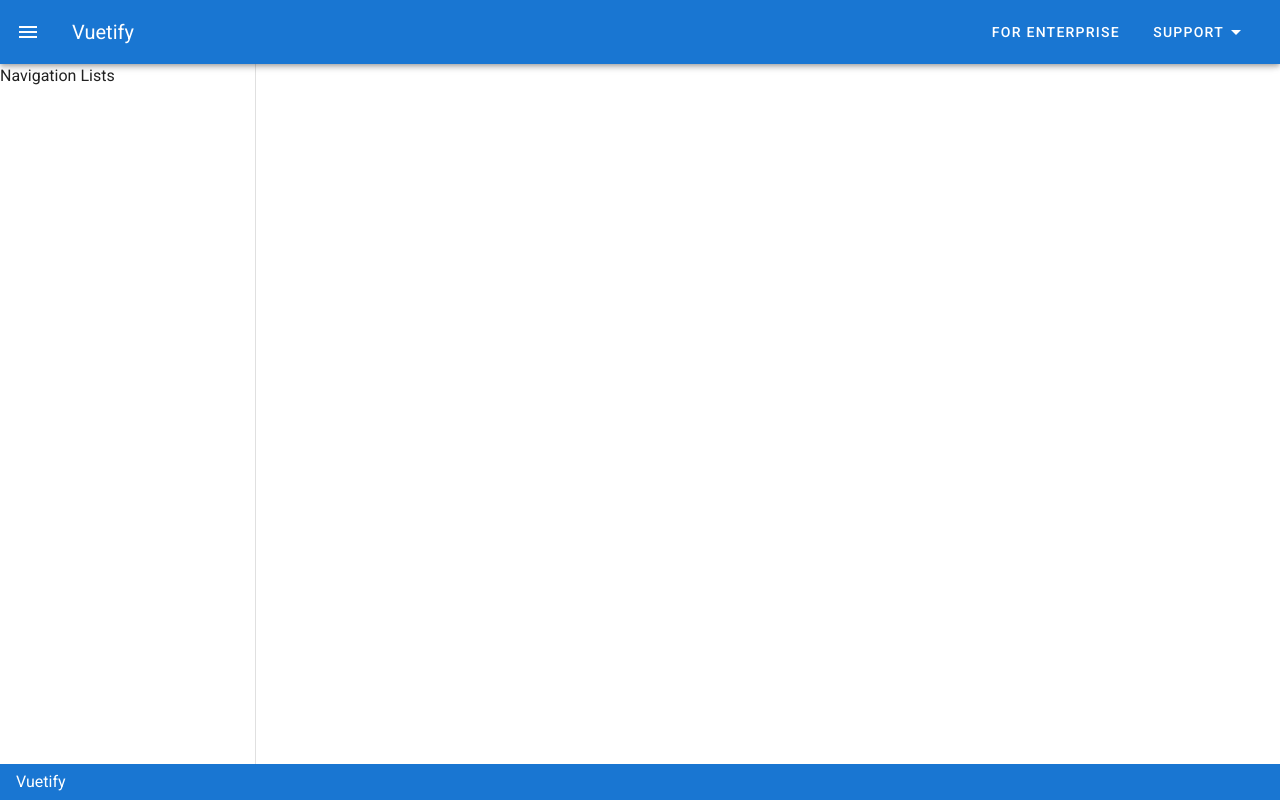
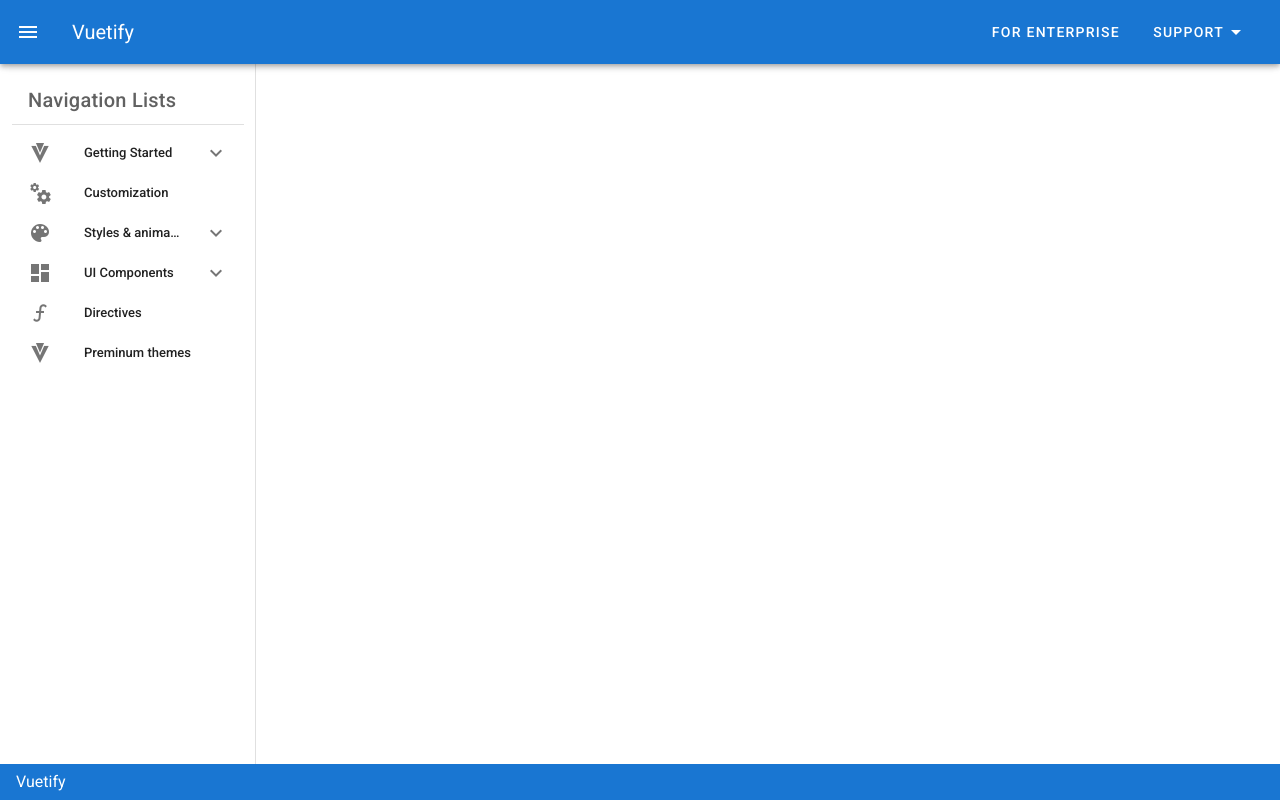
Before and after one commit to mayumiasakawa/first-vuetify, a Vue app: page / in a window 1280 px wide. Built offline with nearby package versions, Linux system fonts and the light colour scheme.

Commit message:
add to drowermenu

```diff
--- a/src/App.vue
+++ b/src/App.vue
@@ -1,6 +1,36 @@
 <template>
   <v-app>
-    <v-navigation-drawer app v-model="drawer" clipped>Navigation Lists</v-navigation-drawer>
+    <v-navigation-drawer app v-model="drawer" clipped>
+      <v-container>
+        <v-list-item>
+          <v-list-item-content>
+            <v-list-item-title class="title grey--text text--darken-2">
+              Navigation Lists
+            </v-list-item-title>
+          </v-list-item-content>
+        </v-list-item>
+        <v-divider></v-divider>
+        <v-list dense nav>
+          <v-list-group
+          v-for="nav_list in nav_lists"
+          :key="nav_list.name"
+          :prepend-icon="nav_list.icon"
+          no-action
+          :append-icon="nav_list.lists ? undefined: ''">
+          <template v-slot:activator>
+            <v-list-item-content>
+              <v-list-item-title>{{ nav_list.name }}</v-list-item-title>
+            </v-list-item-content>
+          </template>
+          <v-list-item v-for="list in nav_list.lists" :key="list">
+            <v-list-item-content>
+              <v-list-item-title>{{ list }}</v-list-item-title>
+            </v-list-item-content>
+          </v-list-item>
+          </v-list-group>
+        </v-list>
+      </v-container>
+      </v-navigation-drawer>
     <v-app-bar color="primary" dark app clipped-left>
       <v-app-bar-nav-icon @click="drawer=!drawer"></v-app-bar-nav-icon>
       <v-toolbar-title>Vuetify</v-toolbar-title>
@@ -42,6 +72,35 @@
         { name: 'Report a bug', icon: 'mdi-bug' },
         { name: 'Github issue board', icon: 'mdi-github' },
         { name: 'Stack overview', icon: 'mdi-stack-overflow' }
+      ],
+      nav_lists: [
+        {
+          name: 'Getting Started',
+          icon: 'mdi-vuetify',
+          lists: ['Quick Start', 'Pre-mode layouts']
+        },
+        {
+          name: 'Customization',
+          icon: 'mdi-cogs'
+        },
+        {
+          name: 'Styles & animations',
+          icon: 'mdi-palette',
+          lists: ['Colors', 'Content', 'Display']
+        },
+        {
+          name: 'UI Components',
+          icon: 'mdi-view-dashboard',
+          lists: ['API explorer', 'Alerts']
+        },
+        {
+          name: 'Directives',
+          icon: 'mdi-function'
+        },
+        {
+          name: 'Preminum themes',
+          icon: 'mdi-vuetify'
+        }
       ]
     }
   }
```
